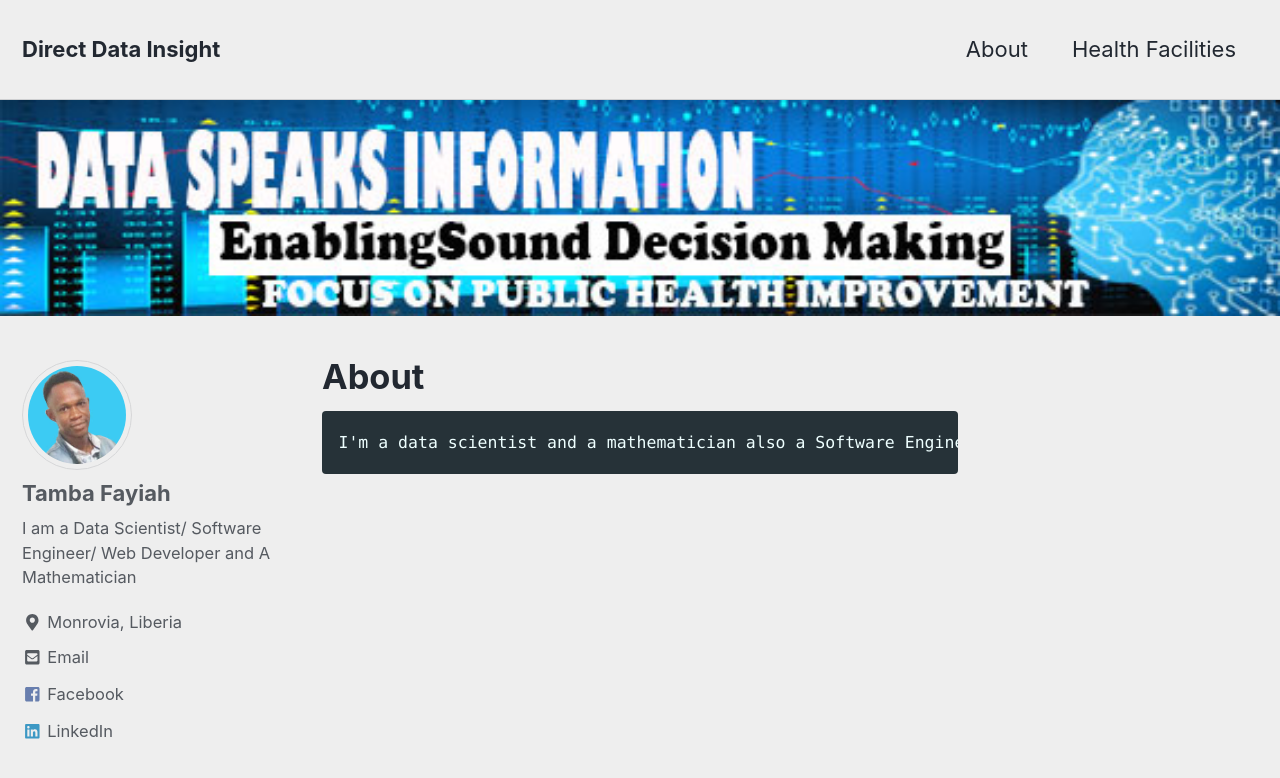
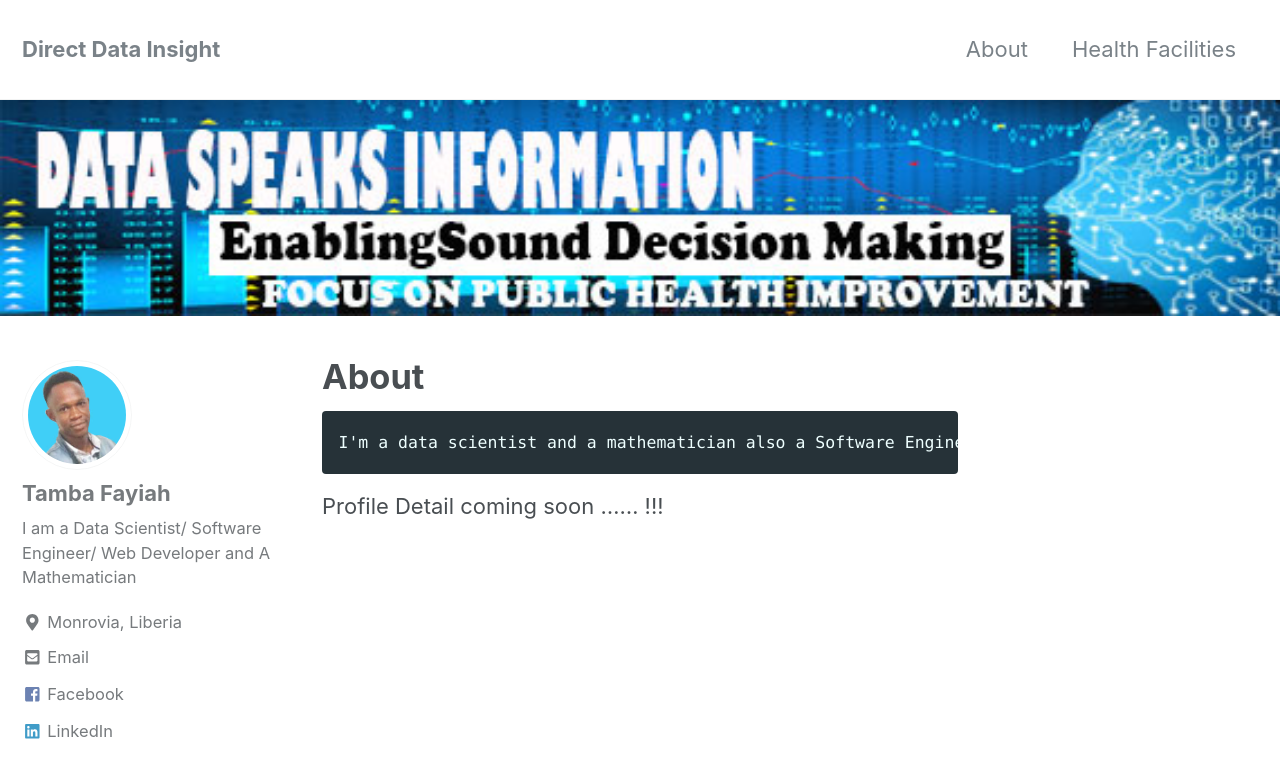
Before and after one commit to tfayiah/tfayiah.github.io, a Jekyll site: the page built from _pages/about.md, in a window 1280 px wide and 900 px high. Shown: the top 778 px of the window. Built offline with Jekyll 4.4.1, drawn with Linux system fonts in a browser that asks for light colours; nearby versions of some CDN libraries.

Commit message:
add existing file

```diff
--- a/_config.yml
+++ b/_config.yml
@@ -12,7 +12,7 @@
 
 # theme                  : "minimal-mistakes-jekyll"
 # remote_theme           : "mmistakes/minimal-mistakes"
-minimal_mistakes_skin    : "air" # "default", "air"  , "aqua", "contrast", "dark", "dirt", "neon", "mint", "plum", "sunrise"
+minimal_mistakes_skin    :  "default" # "air", "default", "air"  , "aqua", "contrast", "dark", "dirt", "neon", "mint", "plum", "sunrise"
 
 # Site Settings
 locale                   : "en-US"
--- a/_pages/about.md
+++ b/_pages/about.md
@@ -6,3 +6,5 @@ header:
 ---
 
 	I'm a data scientist and a mathematician also a Software Engineer.
+
+  Profile Detail coming soon ...... !!!
```
